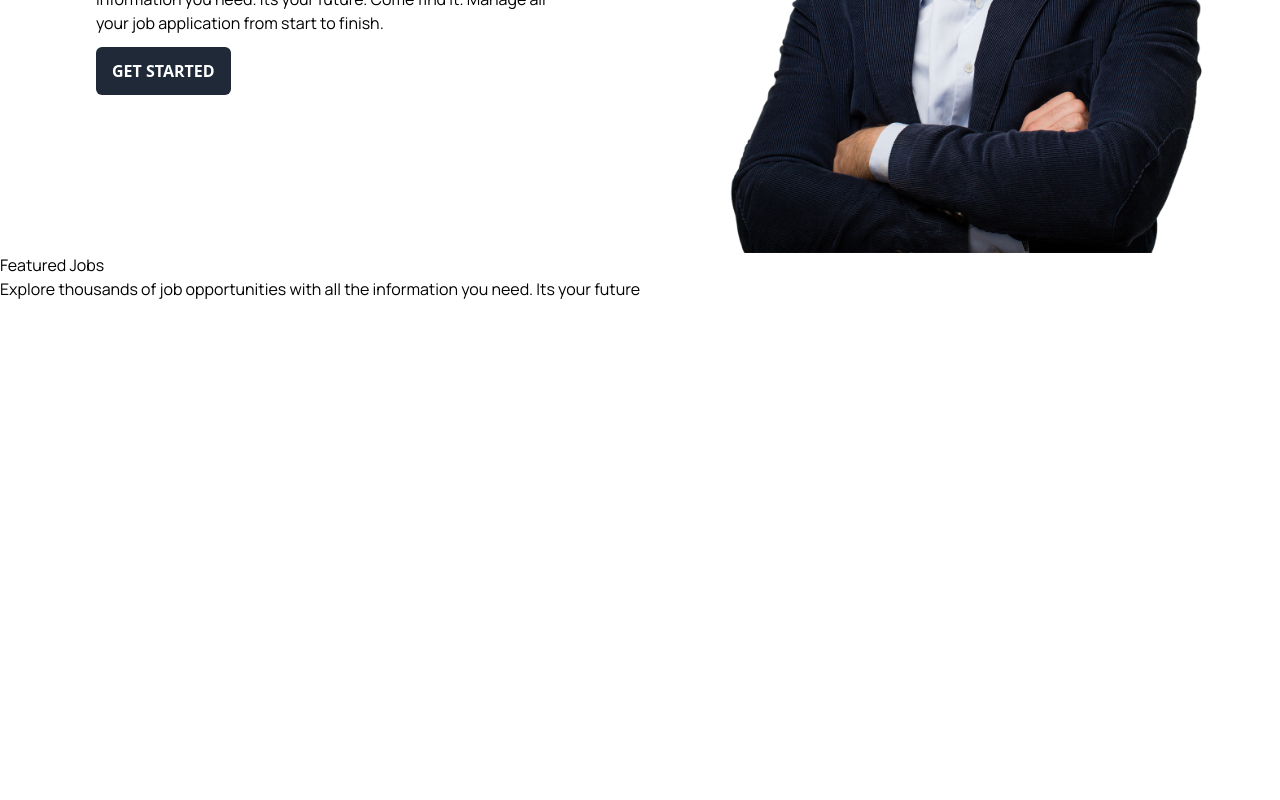
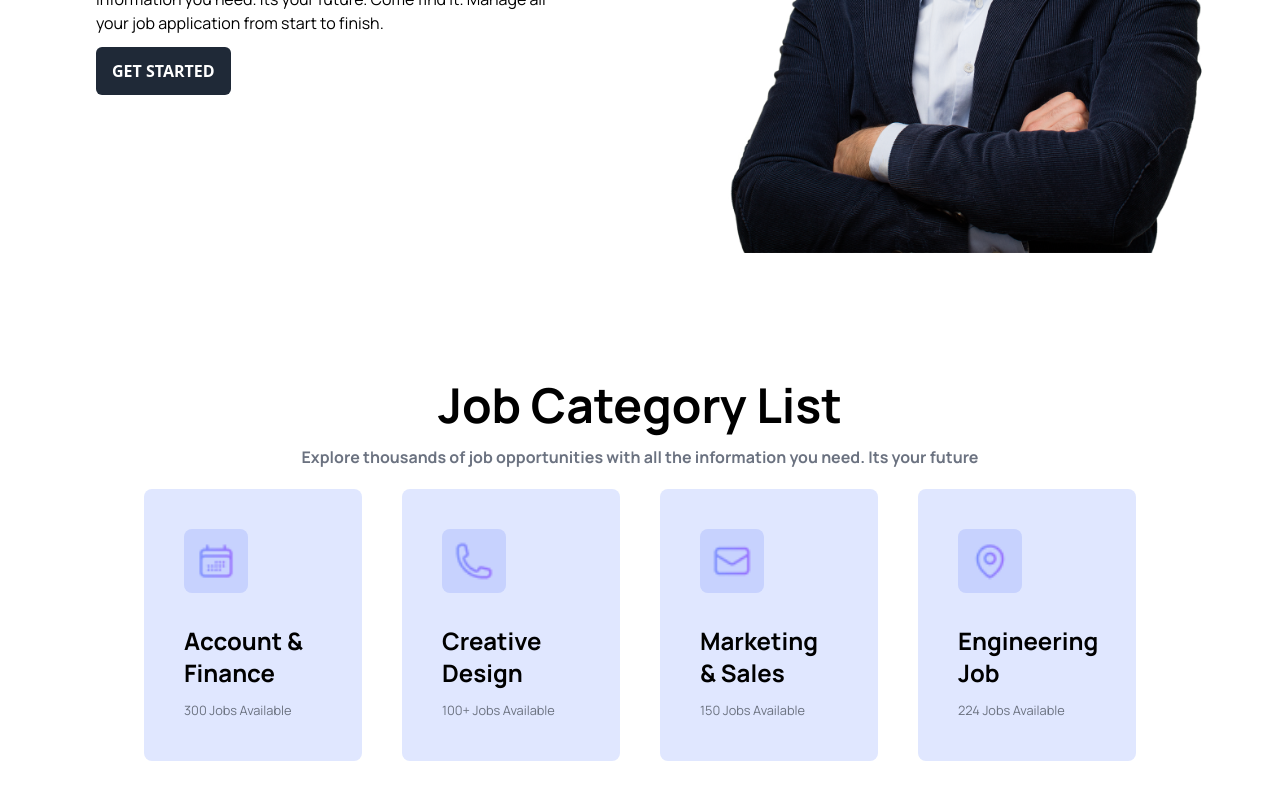
Before and after one commit to bijoymamud/Job-Field, a React (Vite) app: page / in a window 1280 px wide. Shown: the part 488-1288 px from the top of the page. Before the commit the page ends 800 px from the top, so only its background shows below. Built offline with nearby package versions, Linux system fonts and the light colour scheme.

Commit message:
added job catagories

```diff
--- a/src/fakeCatagory/fakeCatagory.json
+++ b/public/FakeCatagory.json
@@ -1,24 +1,28 @@
 [
   {
     "id": 1,
+    "img": "../public/Icons/Frame-1.png",
     "title": "Account & Finance",
     "note": "300 Jobs Available"
   },
 
   {
     "id": 2,
+    "img": "../public/Icons/Frame-2.png",
     "title": "Creative Design",
     "note": "100+ Jobs Available"
   },
 
   {
     "id": 3,
+    "img": "../public/Icons/Frame-3.png",
     "title": "Marketing & Sales",
     "note": "150 Jobs Available"
   },
 
   {
     "id": 4,
+    "img": "../public/Icons/Frame-4.png",
     "title": "Engineering Job",
     "note": "224 Jobs Available"
   }
--- a/src/components/Home/Home.jsx
+++ b/src/components/Home/Home.jsx
@@ -1,5 +1,5 @@
 import React from 'react';
-import JobCatagory from '../JobCatagory/JobCatagory';
+import Jobs from '../Jobs/Jobs';
 import "./Home.css";
 
 const Home = () => {
@@ -11,7 +11,7 @@ const Home = () => {
                     <div className='w-2/4 ms-24'>
                         <h3 className='font-extrabold text-5xl'>One Step <br /> Closer To Your <br /> <span className='text-violet-500'>Dream Job</span></h3>
                         <p className='mt-3'>Explore thousands of job opportunities with all the <br /> information you need. Its your future. Come find it. Manage all <br /> your job application from start to finish.</p>
-                        <button class="inline-block cursor-pointer rounded-md bg-gray-800 px-4 py-3 text-center font-semibold uppercase text-white transition duration-200 ease-in-out hover:bg-gray-900 mt-3">Get Started</button>
+                        <button className="inline-block cursor-pointer rounded-md bg-gray-800 px-4 py-3 text-center font-semibold uppercase text-white transition duration-200 ease-in-out hover:bg-gray-900 mt-3">Get Started</button>
 
                     </div>
                     <div>
@@ -20,7 +20,7 @@ const Home = () => {
                 </div>
             </div>
 
-            <JobCatagory></JobCatagory>
+            <Jobs></Jobs>
         </div>
     );
 };
--- a/src/components/JobCatagory/JobCatagory.jsx
+++ /dev/null
@@ -1,12 +0,0 @@
-import React from 'react';
-
-const JobCatagory = () => {
-    return (
-        <div>
-            <h3>Featured Jobs</h3>
-            <p>Explore thousands of job opportunities with all the information you need. Its your future</p>
-        </div>
-    );
-};
-
-export default JobCatagory;
--- a/src/components/Jobs/Jobs.jsx
+++ b/src/components/Jobs/Jobs.jsx
@@ -1,10 +1,33 @@
-import React from 'react';
+import React, { useEffect, useState } from 'react';
+import SingleJob from '../SingleJob/SingleJob';
 
 const Jobs = () => {
 
-    const
+    const [jobs, setJobs] = useState([]);
+
+    useEffect(() => {
+
+        fetch('FakeCatagory.json')
+            .then(res => res.json())
+            .then(data => setJobs(data))
+
+    }, [])
     return (
         <div>
+            <div className='text-center mt-32 '>
+                <h3 className='text-5xl font-bold mb-4'>Job Category List</h3>
+                <p className='text-gray-500 font-bold'>Explore thousands of job opportunities with all the information you need. Its your future</p>
+            </div>
+
+            <div className=' mt-5 grid grid-cols-4 gap-10 mx-36 mb-36 '>
+                {
+                    jobs.map(job => <SingleJob
+                        key={job.id}
+                        job={job}
+
+                    ></SingleJob>)
+                }
+            </div>
 
         </div>
     );
--- a/src/components/SingleJob/SingleJob.jsx
+++ b/src/components/SingleJob/SingleJob.jsx
@@ -1,9 +1,14 @@
 import React from 'react';
 
-const SingleJob = () => {
+const SingleJob = ({ job }) => {
+
+
+    const { id, img, title, note } = job;
     return (
-        <div>
-            <h3>This is for single job card</h3>
+        <div className='bg-indigo-100 p-10 rounded-lg  '>
+            <img className=' rounded-lg bg-indigo-200 text-2xl h-16 w-16 py-3 px-3 ' src={img} alt="" />
+            <h3 className='font-bold text-2xl mt-8 mb-2'>{title}</h3>
+            <p><small className='text-gray-500'>{note}</small></p>
         </div>
     );
 };
```
Also changed, not shown: public/FakeJobs.json (added, +37 -0 lines).
